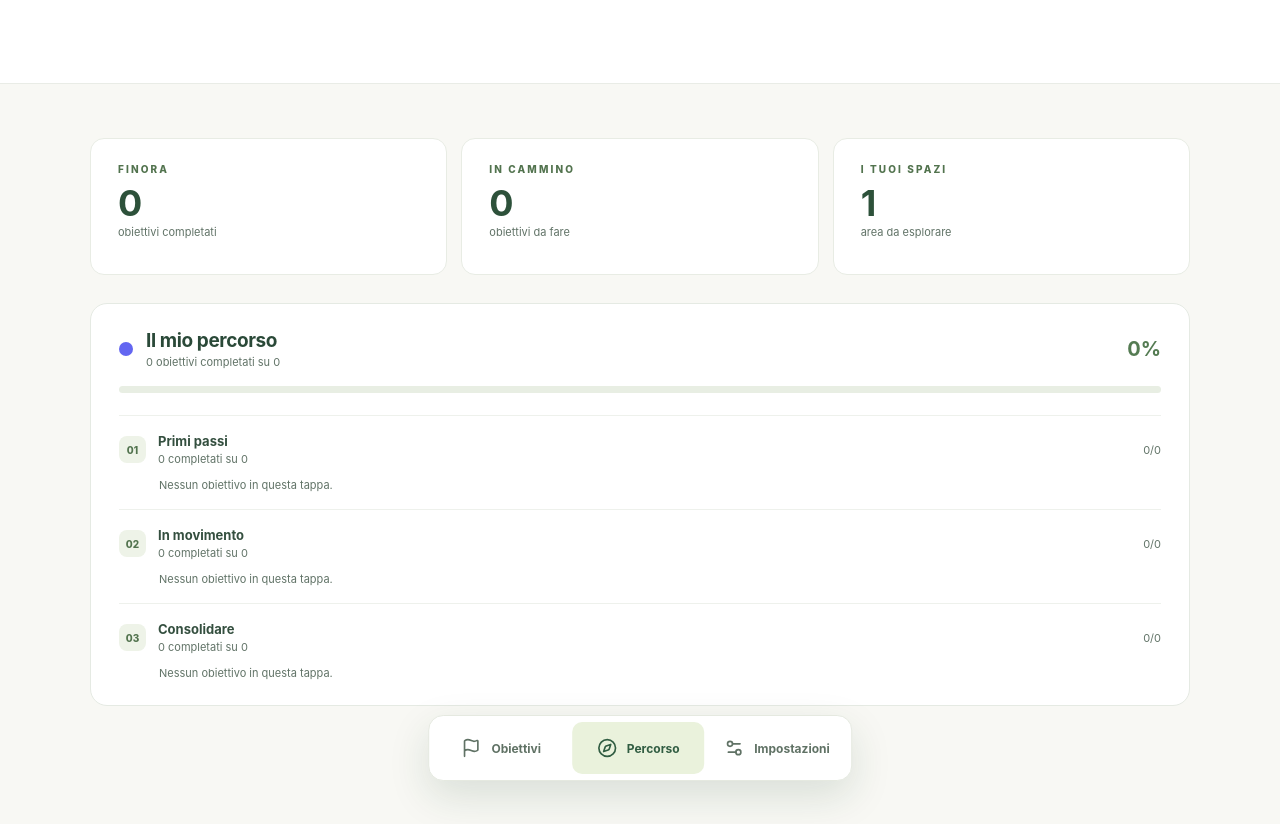
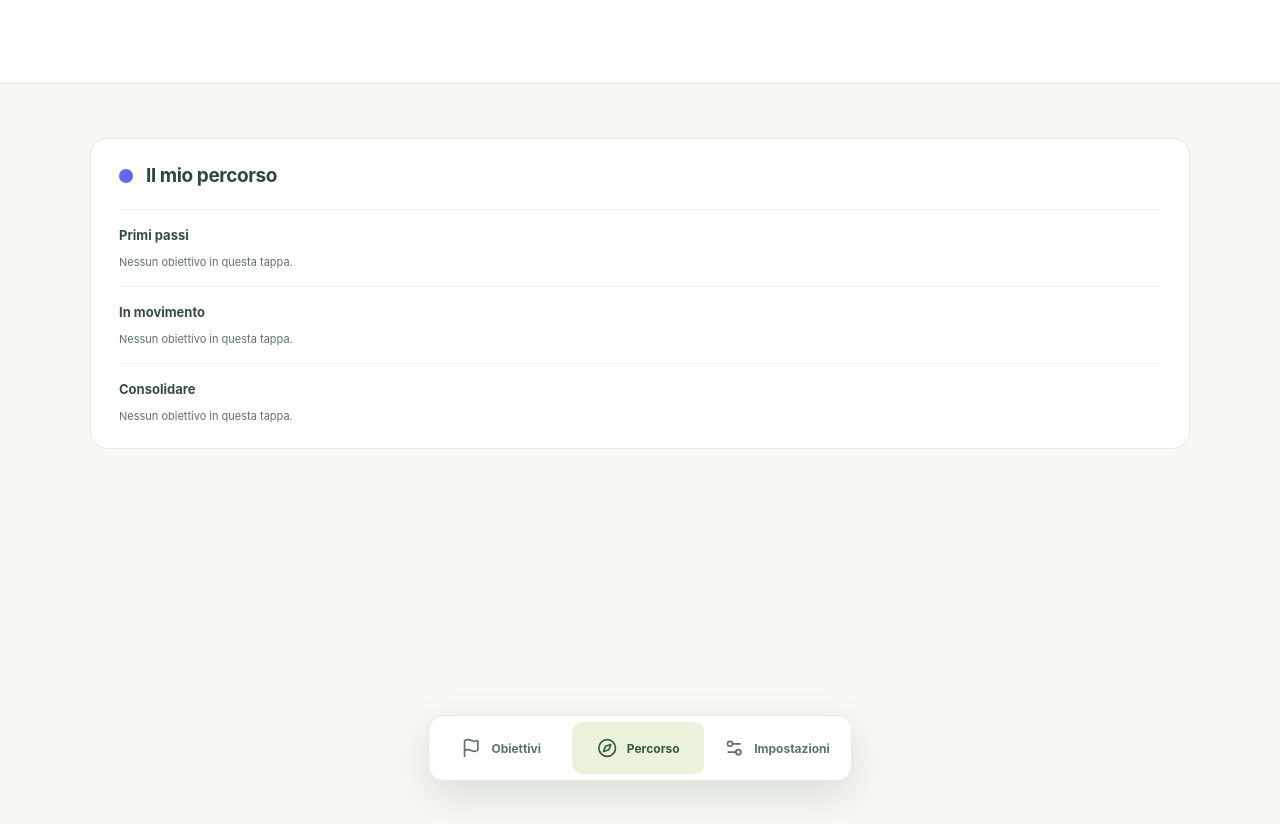
Before and after one commit to EmprinEnrico/app-scout, a React (Vite) app in the folder web/: page / in a window 1280 px wide. Both pictures are taken after a click on the button "Percorso". After the commit the page ends 800 px from the top, so only its background shows below. Built offline with nearby package versions, Linux system fonts and the light colour scheme.

Commit message:
Remove quantitative progress from the interface

```diff
--- a/web/src/App.css
+++ b/web/src/App.css
@@ -92,15 +92,6 @@
 .stage-arrows button:hover:not(:disabled), .icon-button:hover { background: #eff4e7; color: #245039; }
 .stage-arrows button:disabled { opacity: .35; }
 .stage-card h3 { font-size: 24px; letter-spacing: -.7px; margin: 8px 0 25px; color: #2a4938; }
-.stage-progress-line {
-  display: flex; justify-content: space-between; gap: 15px; color: #617367; font-size: 11px; font-weight: 600;
-  margin-bottom: 10px;
-}
-.stage-progress-line span:last-child { color: #416f49; }
-.progress-track { width: 100%; height: 7px; background: #e8eee3; border-radius: 20px; overflow: hidden; }
-.progress-track > span {
-  display: block; height: 100%; background: #a7c67b; border-radius: inherit; transition: width .25s ease;
-}
 .goals-heading { margin-top: 44px; }
 .button {
   display: inline-flex; align-items: center; justify-content: center; gap: 8px; border: 1px solid transparent;
--- a/web/src/Screens.css
+++ b/web/src/Screens.css
@@ -1,30 +1,16 @@
 /* Secondary screens and shared form styles for the Scout Journey interface. */
 
-.journey-summary { display: grid; grid-template-columns: repeat(3, 1fr); gap: 14px; margin-bottom: 28px; }
-.journey-summary > div {
-  min-height: 137px; padding: 23px 27px; display: flex; flex-direction: column; border: 1px solid #e8ece4;
-  border-radius: 14px; background: white;
-}
-.journey-summary strong { font-size: 36px; letter-spacing: -1.5px; color: #2d513a; margin: 5px 0 0; }
-.journey-summary span:last-child { color: #617367; font-size: 11px; }
 .journey-list { display: grid; gap: 18px; }
 .journey-area { border: 1px solid #e5eae3; background: #fff; border-radius: 17px; padding: 25px 28px 8px; }
 .journey-area-heading { display: flex; align-items: center; gap: 13px; margin-bottom: 17px; }
 .journey-area-heading > div { flex: 1; }
-.journey-area-heading h2 { margin: 0 0 3px; font-size: 19px; letter-spacing: -.4px; color: #2a4938; }
-.journey-area-heading p { margin: 0; color: #617367; font-size: 11px; }
-.journey-percent { color: #547b52; font-size: 20px; font-weight: 700; }
+.journey-area-heading h2 { margin: 0; font-size: 19px; letter-spacing: -.4px; color: #2a4938; }
 .journey-stages { margin-top: 22px; }
 .journey-stage { border-top: 1px solid #eef1ec; padding: 17px 0; }
 .journey-stage-heading { display: flex; align-items: center; gap: 12px; }
-.step-badge, .manage-number {
-  width: 27px; height: 27px; border-radius: 8px; background: #eef3e8; color: #52734e; display: grid;
-  place-items: center; flex: none; font-size: 10px; font-weight: 800;
-}
 .journey-stage-heading > div { flex: 1; }
-.journey-stage-heading h3 { margin: 0 0 3px; color: #344f3f; font-size: 13px; }
-.journey-stage-heading p, .stage-fraction { margin: 0; color: #617367; font-size: 11px; }
-.archive-list { margin: 12px 0 0 40px; display: grid; gap: 8px; }
+.journey-stage-heading h3 { margin: 0; color: #344f3f; font-size: 13px; }
+.archive-list { margin: 12px 0 0; display: grid; gap: 8px; }
 .archive-list li { display: flex; align-items: center; gap: 9px; color: #405a47; font-size: 12px; min-height: 27px; }
 .archive-title { flex: 1; min-width: 0; overflow-wrap: anywhere; }
 .archive-icon {
@@ -35,7 +21,7 @@
 .archive-list li.completed .archive-title { color: #5c7563; }
 .journey-status { color: #556b59; font-size: 10px; font-weight: 700; white-space: nowrap; }
 .archive-list li.completed .journey-status { color: #4e794e; }
-.stage-empty-note { margin: 12px 0 0 40px; color: #617367; font-size: 11px; }
+.stage-empty-note { margin: 12px 0 0; color: #617367; font-size: 11px; }
 .stage-empty-note.no-stages { margin: 22px 0; }
 .wide-empty { min-height: 310px; }
 
@@ -104,11 +90,6 @@
 }
 
 @media (max-width: 460px) {
-  .journey-summary { gap: 7px; }
-  .journey-summary > div { padding: 14px 10px; min-height: 112px; }
-  .journey-summary strong { font-size: 29px; }
-  .journey-summary .eyebrow { letter-spacing: 1px; font-size: 9px; }
-  .journey-summary span:last-child { font-size: 10px; }
   .journey-area { padding: 22px 18px 7px; }
   .settings-panel { padding: 21px 17px; }
   .data-actions { align-items: flex-start; flex-direction: column; gap: 11px; }
--- a/web/src/components/GoalsScreen.tsx
+++ b/web/src/components/GoalsScreen.tsx
@@ -103,9 +103,6 @@ export function GoalsScreen({
               title="Gestisci tappe"
             >
               <span>{stage.name}</span>
-              <small>
-                {stageIndex + 1} / {stages.length}
-              </small>
             </button>
             <button
               type="button"
--- a/web/src/components/JourneyScreen.tsx
+++ b/web/src/components/JourneyScreen.tsx
@@ -1,9 +1,7 @@
-// Journey screen: summarizes progress across areas, stages, and goals.
+// Journey screen: shows the qualitative record of areas, stages, and practices.
 import { ArrowRight, Check, Compass } from "lucide-react";
 import { useGoals } from "../domain/GoalsContext";
 import type { Area, Goal, Stage } from "../domain/contracts";
-import { count } from "./format";
-import { Progress } from "./ui";
 
 function JourneyArea({
   area,
@@ -18,7 +16,6 @@ function JourneyArea({
     .filter((stage) => stage.areaId === area.id)
     .sort((a, b) => a.position - b.position);
   const areaGoals = goals.filter((goal) => goal.areaId === area.id);
-  const areaDone = areaGoals.filter((goal) => goal.completed).length;
 
   return (
     <section className="journey-area" aria-labelledby={`journey-${area.id}`}>
@@ -30,44 +27,20 @@ function JourneyArea({
         />
         <div>
           <h2 id={`journey-${area.id}`}>{area.name}</h2>
-          <p>
-            {count(areaDone, "obiettivo completato", "obiettivi completati")} su{" "}
-            {areaGoals.length}
-          </p>
         </div>
-        <span className="journey-percent">
-          {areaGoals.length
-            ? Math.round((areaDone / areaGoals.length) * 100)
-            : 0}
-          %
-        </span>
       </div>
-      <Progress done={areaDone} total={areaGoals.length} />
       {areaStages.length ? (
         <div className="journey-stages">
-          {areaStages.map((stage, index) => {
+          {areaStages.map((stage) => {
             const stageGoals = areaGoals.filter(
               (goal) => goal.stageId === stage.id,
             );
-            const completed = stageGoals.filter(
-              (goal) => goal.completed,
-            ).length;
             return (
               <div className="journey-stage" key={stage.id}>
                 <div className="journey-stage-heading">
-                  <span className="step-badge">
-                    {String(index + 1).padStart(2, "0")}
-                  </span>
                   <div>
                     <h3>{stage.name}</h3>
-                    <p>
-                      {count(completed, "completato", "completati")} su{" "}
-                      {stageGoals.length}
-                    </p>
                   </div>
-                  <span className="stage-fraction">
-                    {completed}/{stageGoals.length}
-                  </span>
                 </div>
                 {stageGoals.length ? (
                   <ul className="archive-list">
@@ -108,27 +81,9 @@ function JourneyArea({
 
 export function JourneyScreen({ onSettings }: { onSettings: () => void }) {
   const { state } = useGoals();
-  const done = state.goals.filter((goal) => goal.completed).length;
 
   return (
     <>
-      <section className="journey-summary" aria-label="Riepilogo del percorso">
-        <div>
-          <span className="eyebrow">FINORA</span>
-          <strong>{done}</strong>
-          <span>obiettivi completati</span>
-        </div>
-        <div>
-          <span className="eyebrow">IN CAMMINO</span>
-          <strong>{state.goals.length - done}</strong>
-          <span>obiettivi da fare</span>
-        </div>
-        <div>
-          <span className="eyebrow">I TUOI SPAZI</span>
-          <strong>{state.areas.length}</strong>
-          <span>{state.areas.length === 1 ? "area" : "aree"} da esplorare</span>
-        </div>
-      </section>
       {state.areas.length ? (
         <div className="journey-list">
           {state.areas.map((area) => (
@@ -147,8 +102,8 @@ export function JourneyScreen({ onSettings }: { onSettings: () => void }) {
           </span>
           <h3>Il tuo percorso comincia da qui</h3>
           <p>
-            Quando creerai le tue aree e i tuoi obiettivi, vedrai qui i
-            progressi e i traguardi raggiunti.
+            Quando creerai le tue aree e le tue pratiche, potrai tornare qui
+            per rileggere ciò che hai provato e imparato.
           </p>
           <button
             type="button"
--- a/web/src/components/format.ts
+++ /dev/null
@@ -1,3 +0,0 @@
-// Formatting helpers shared by the presentational screens.
-export const count = (n: number, one: string, many: string) =>
-  `${n} ${n === 1 ? one : many}`;
--- a/web/src/components/settings/StagesPanel.tsx
+++ b/web/src/components/settings/StagesPanel.tsx
@@ -29,7 +29,7 @@ export function StagesPanel({
             </select>
           </label>
           <ul className="manage-list stage-manage-list">
-            {managedStages.map((stage, index) => (
+            {managedStages.map((stage) => (
               <li key={stage.id}>
                 {renaming?.kind === "stage" && renaming.id === stage.id ? (
                   <form className="rename-form" onSubmit={(event) => {
@@ -59,9 +59,6 @@ export function StagesPanel({
                   </form>
                 ) : (
                   <>
-                    <span className="manage-number">
-                      {String(index + 1).padStart(2, "0")}
-                    </span>
                     <strong>{stage.name}</strong>
                     <button
                       className="icon-button"
--- a/web/src/components/ui.tsx
+++ /dev/null
@@ -1,15 +0,0 @@
-// Shared visual primitives used by the progress and journey screens.
-export function Progress({ done, total }: { done: number; total: number }) {
-  return (
-    <div
-      className="progress-track"
-      role="progressbar"
-      aria-label="Obiettivi completati"
-      aria-valuemin={0}
-      aria-valuemax={total || 1}
-      aria-valuenow={done}
-    >
-      <span style={{ width: `${total ? (done / total) * 100 : 0}%` }} />
-    </div>
-  );
-}
```
